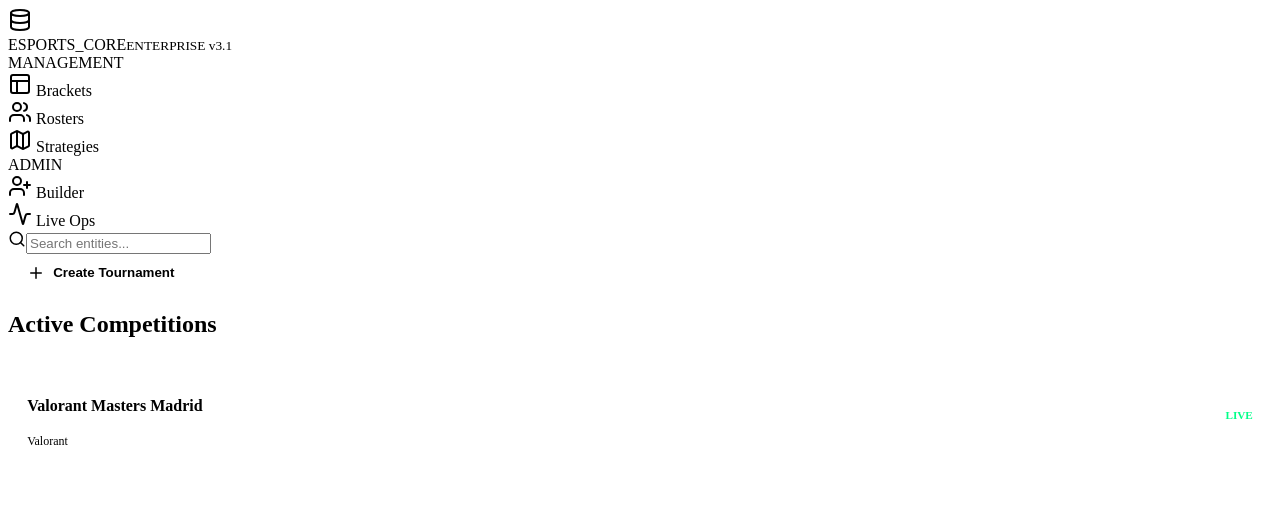
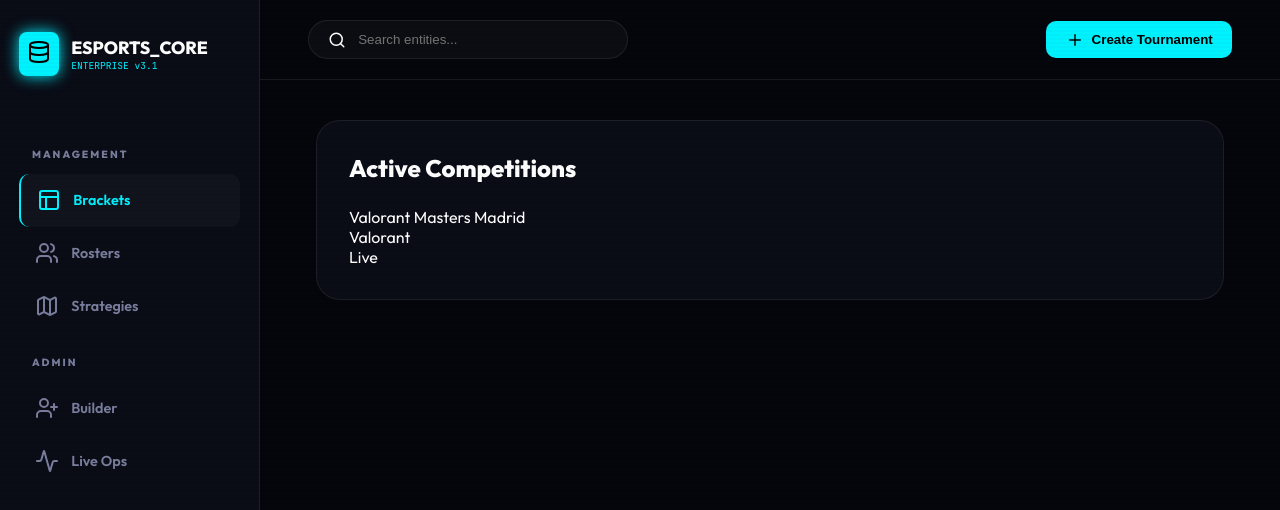
Before and after one commit to miguelpantojag03/E-SPORTS, a React app in the folder frontend/: page / in a window 1280 px wide. Shown: the top 510 px of the page. Built offline with nearby package versions, Linux system fonts and the light colour scheme; the HTML template or start-up script is replaced by a standard one.

Commit message:
fix: restore full enterprise CSS styles and fix layout glitch

```diff
--- a/frontend/src/index.css
+++ b/frontend/src/index.css
@@ -1,68 +1,132 @@
-/* Add these to index.css */
+@import url('https://fonts.googleapis.com/css2?family=Outfit:wght@300;400;600;800&family=JetBrains+Mono&display=swap');
+
+:root {
+  --primary: #00f2ff;
+  --secondary: #7000ff;
+  --accent: #ff007a;
+  --bg-deep: #05060b;
+  --bg-panel: #0a0c16;
+  --bg-card: rgba(255, 255, 255, 0.03);
+  --border: rgba(255, 255, 255, 0.08);
+  --text-main: #ffffff;
+  --text-dim: #7a7e9d;
+  --font-main: 'Outfit', sans-serif;
+}
+
+* { box-sizing: border-box; margin: 0; padding: 0; }
+
+body {
+  margin: 0;
+  background: var(--bg-deep);
+  color: var(--text-main);
+  font-family: var(--font-main);
+  overflow: hidden;
+}
+
+/* --- Layout Principal --- */
+.dashboard-enterprise { display: flex; height: 100vh; }
+
+.scanline {
+  position: fixed;
+  top: 0; left: 0; width: 100%; height: 100%;
+  background: linear-gradient(rgba(18, 16, 16, 0) 50%, rgba(0, 0, 0, 0.1) 50%),
+              linear-gradient(90deg, rgba(255, 0, 0, 0.02), rgba(0, 255, 0, 0.01), rgba(0, 0, 255, 0.02));
+  background-size: 100% 4px, 3px 100%;
+  pointer-events: none; z-index: 1000; opacity: 0.2;
+}
+
+/* --- Sidebar Pro --- */
+.sidebar-pro {
+  width: 260px; background: var(--bg-panel); border-right: 1px solid var(--border);
+  display: flex; flex-direction: column; padding: 2rem 1.2rem;
+}
+
+.brand-pro { display: flex; align-items: center; gap: 12px; margin-bottom: 3rem; }
+.brand-icon { background: var(--primary); color: black; padding: 8px; border-radius: 8px; box-shadow: 0 0 15px var(--primary); }
+.brand-pro span { font-weight: 800; font-size: 1.1rem; }
+.brand-pro small { font-family: 'JetBrains Mono'; font-size: 0.6rem; color: var(--primary); display: block; }
+
+.section-label {
+  font-size: 0.65rem; font-weight: 800; color: var(--text-dim);
+  letter-spacing: 2px; margin: 1.5rem 0 0.8rem 0.8rem;
+}
+
+.nav-item-pro {
+  display: flex; align-items: center; gap: 12px; padding: 0.9rem 1rem;
+  color: var(--text-dim); cursor: pointer; border-radius: 10px;
+  transition: 0.2s; font-weight: 600; font-size: 0.9rem;
+}
+.nav-item-pro:hover { background: var(--bg-card); color: white; }
+.nav-item-pro.active { background: var(--bg-card); color: var(--primary); border-left: 2px solid var(--primary); }
+
+/* --- Header y Botones --- */
+.content-pro { flex: 1; display: flex; flex-direction: column; }
+.header-pro { height: 80px; padding: 0 3rem; display: flex; justify-content: space-between; align-items: center; border-bottom: 1px solid var(--border); }
 
 .create-btn {
-  background: var(--primary);
-  color: black;
-  border: none;
-  padding: 0.6rem 1.2rem;
-  border-radius: 10px;
-  display: flex;
-  align-items: center;
-  gap: 8px;
-  font-weight: 800;
-  cursor: pointer;
-  transition: 0.3s;
+  background: var(--primary); color: black; border: none; padding: 0.6rem 1.2rem;
+  border-radius: 10px; display: flex; align-items: center; gap: 8px; font-weight: 800; cursor: pointer; transition: 0.3s;
+}
+.create-btn:hover { box-shadow: 0 0 15px var(--primary); transform: scale(1.05); }
+
+.search-pro {
+  background: var(--bg-card); padding: 0.6rem 1.2rem; border-radius: 100px;
+  display: flex; align-items: center; gap: 12px; border: 1px solid var(--border);
+}
+.search-pro input { background: transparent; border: none; color: white; outline: none; width: 250px; }
+
+/* --- Vistas y Viewport --- */
+.viewport { flex: 1; padding: 2.5rem 3.5rem; overflow-y: auto; }
+.view-card { background: var(--bg-panel); border: 1px solid var(--border); border-radius: 24px; padding: 2rem; }
+h2 { margin-bottom: 1.5rem; font-weight: 800; }
+
+/* Brackets */
+.b-grid { display: grid; grid-template-columns: repeat(3, 1fr); gap: 2rem; }
+.b-col { display: flex; flex-direction: column; gap: 1.5rem; justify-content: center; }
+.m-card-pro { background: var(--bg-card); border: 1px solid var(--border); padding: 1.2rem; border-radius: 14px; }
+.m-team { display: flex; justify-content: space-between; font-weight: 700; }
+
+/* Roster */
+.roster-grid { display: grid; grid-template-columns: 240px 1fr; gap: 2.5rem; }
+.p-list { display: flex; flex-direction: column; gap: 10px; }
+.p-item {
+  background: var(--bg-card); padding: 1rem; border-radius: 12px;
+  display: flex; justify-content: space-between; cursor: pointer;
+}
+.p-item.active { background: var(--primary); color: black; font-weight: 700; }
+.p-detail-pro { background: var(--bg-card); border-radius: 20px; padding: 2rem; }
+
+/* Modales y Wizard */
+.modal-overlay {
+  position: fixed; top: 0; left: 0; width: 100%; height: 100%;
+  background: rgba(0,0,0,0.8); backdrop-filter: blur(10px);
+  display: flex; justify-content: center; align-items: center; z-index: 2000;
+}
+.modal-content {
+  background: var(--bg-panel); border: 1px solid var(--primary);
+  padding: 3rem; border-radius: 24px; width: 450px;
+}
+.wizard-form { display: flex; flex-direction: column; gap: 1.5rem; margin-top: 2rem; }
+.wizard-form input, .wizard-form select {
+  background: var(--bg-card); border: 1px solid var(--border);
+  padding: 1rem; border-radius: 12px; color: white; outline: none;
 }
 
-.create-btn:hover { box-shadow: 0 0 15px var(--primary); transform: scale(1.05); }
-
-/* Modal */
-.modal-overlay {
-  position: fixed;
-  top: 0; left: 0; width: 100%; height: 100%;
-  background: rgba(0,0,0,0.8);
-  backdrop-filter: blur(10px);
-  display: flex;
-  justify-content: center;
-  align-items: center;
-  z-index: 2000;
+/* Feed y Notificaciones */
+.feed-item-pro {
+  background: var(--bg-card); padding: 1rem; border-radius: 10px;
+  display: flex; align-items: center; gap: 15px; font-family: 'JetBrains Mono'; font-size: 0.8rem;
+}
+.f-pulse {
+  width: 8px; height: 8px; background: var(--primary); border-radius: 50%;
+  animation: pulse 2s infinite;
 }
 
-.modal-content {
-  background: var(--bg-panel);
-  border: 1px solid var(--primary);
-  padding: 3rem;
-  border-radius: 24px;
-  width: 450px;
-  box-shadow: 0 0 50px rgba(0, 242, 255, 0.1);
+@keyframes pulse {
+  0% { box-shadow: 0 0 0 0 rgba(0, 242, 255, 0.4); }
+  70% { box-shadow: 0 0 0 10px rgba(0, 242, 255, 0); }
+  100% { box-shadow: 0 0 0 0 rgba(0, 242, 255, 0); }
 }
 
-.wizard-form { display: flex; flex-direction: column; gap: 1.5rem; margin-top: 2rem; }
-.wizard-form input, .wizard-form select {
-  background: var(--bg-card);
-  border: 1px solid var(--border);
-  padding: 1rem;
-  border-radius: 12px;
-  color: white;
-  outline: none;
-}
-
-.modal-actions { display: flex; gap: 1rem; margin-top: 1rem; }
-.modal-actions button { flex: 1; padding: 1rem; border-radius: 10px; cursor: pointer; border: none; font-weight: 700; }
-
-/* Tournament List Pro */
-.t-list-pro { display: flex; flex-direction: column; gap: 12px; margin-top: 1.5rem; }
-.t-item-pro {
-  background: var(--bg-card);
-  padding: 1.2rem;
-  border-radius: 16px;
-  display: flex;
-  justify-content: space-between;
-  align-items: center;
-  border: 1px solid var(--border);
-}
-.t-name { font-weight: 800; font-size: 1rem; }
-.t-game { font-size: 0.75rem; color: var(--primary); font-family: 'JetBrains Mono'; }
-.t-status { font-size: 0.7rem; font-weight: 900; text-transform: uppercase; }
-.t-status.live { color: #00ff88; }
-.t-status.upcoming { color: var(--text-dim); }
+::-webkit-scrollbar { width: 5px; }
+::-webkit-scrollbar-thumb { background: var(--border); border-radius: 10px; }
```
